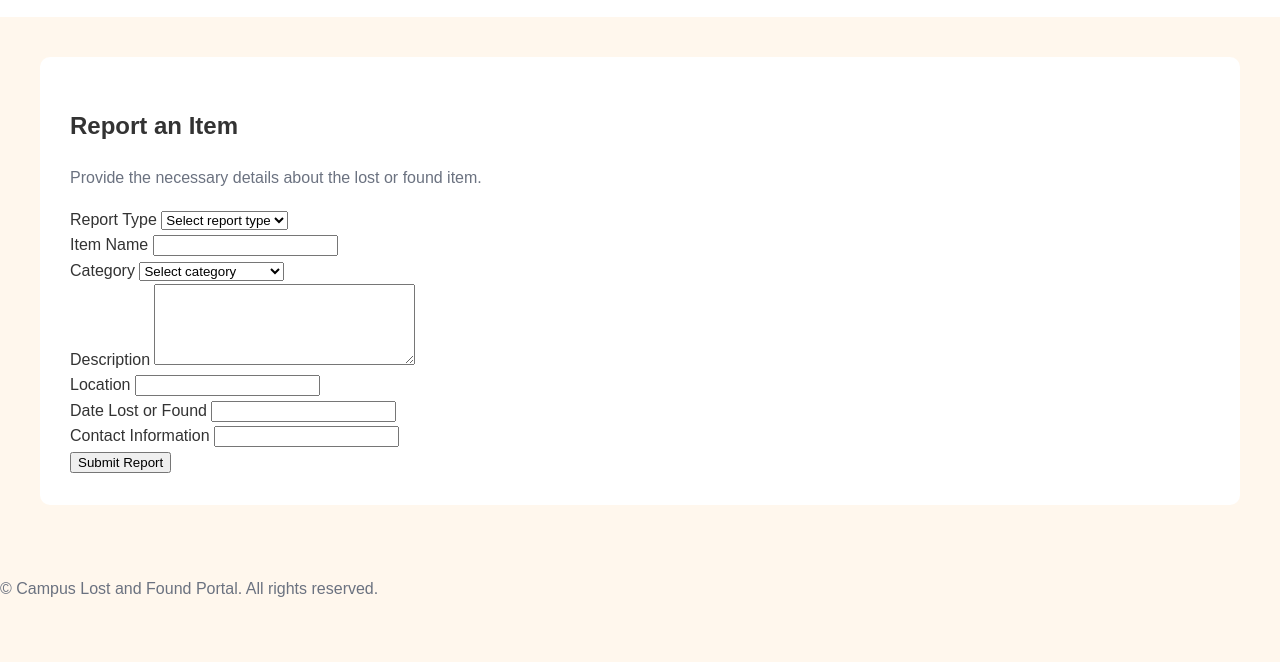
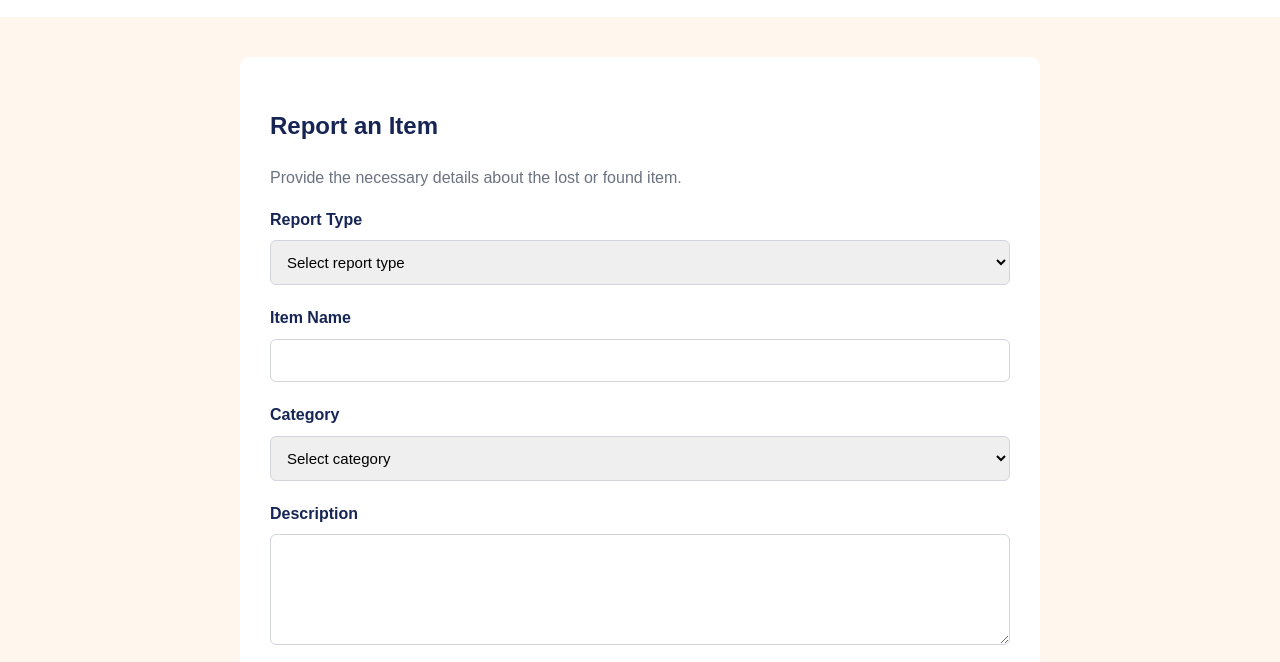
Before and after one commit to delosreyeskenneth42-dev/Campus-Lost-and-Found-Portal, a plain HTML site: page website_using_html_css_js/pages/report-item.html in a window 1280 px wide. Shown: the part 88-750 px from the top of the page. Drawn offline with Linux system fonts and the light colour scheme.

Commit message:
Added design or style on report item page!!!

```diff
--- a/website_using_html_css_js/css/main.css
+++ b/website_using_html_css_js/css/main.css
@@ -268,3 +268,62 @@ p {
 #clear-search:hover {
     opacity: 0.85;
 }
+
+/* =========================================
+   REPORT ITEM FORM
+========================================= */
+
+.report-section {
+    max-width: 800px;
+    margin: 15px auto;
+}
+
+.report-section h2 {
+    color: var(--primary-color);
+}
+
+/* Form Groups */
+.form-group {
+    display: flex;
+    flex-direction: column;
+    gap: 8px;
+    margin-bottom: 20px;
+}
+
+.form-group label {
+    font-weight: bold;
+    color: var(--primary-color);
+}
+
+/* Form Inputs */
+.form-group input,
+.form-group select,
+.form-group textarea {
+    width: 100%;
+    padding: 12px;
+    border: 1px solid #d1d5db;
+    border-radius: 6px;
+    font-family: Arial, sans-serif;
+    font-size: 15px;
+    box-sizing: border-box;
+}
+
+.form-group textarea {
+    resize: vertical;
+}
+
+/* Submit Button */
+.form-actions input {
+    padding: 12px 24px;
+    border: none;
+    border-radius: 6px;
+    background-color: var(--primary-color);
+    color: white;
+    font-size: 15px;
+    font-weight: bold;
+    cursor: pointer;
+}
+
+.form-actions input:hover {
+    opacity: 0.85;
+}
```
